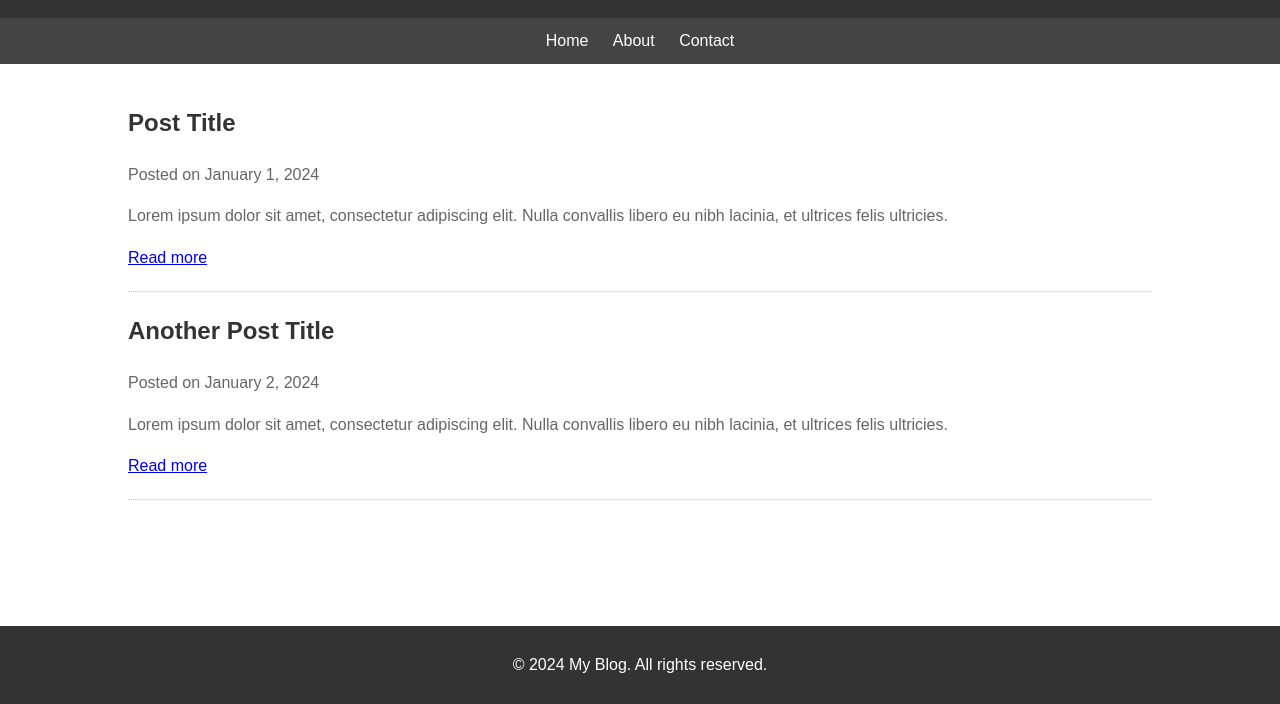
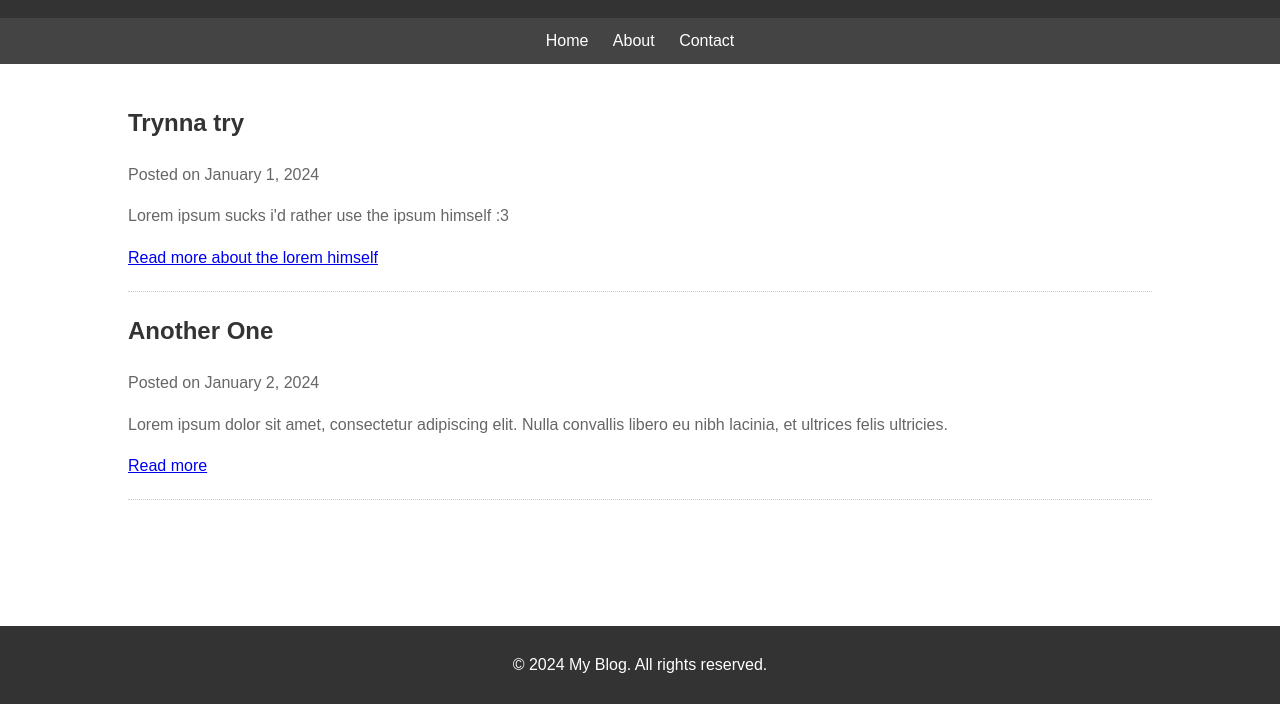
Before and after one commit to sshprotocolla/sshprotocolla.github.io, a plain HTML site: page index.html in a window 1280 px wide. Shown: the part 96-800 px from the top of the page. Drawn offline with Linux system fonts and the light colour scheme.

Commit message:
Update index.html

```diff
--- a/index.html
+++ b/index.html
@@ -68,13 +68,13 @@
     </nav>
     <div class="container">
         <div class="post">
-            <h2>Post Title</h2>
+            <h2>Trynna try</h2>
             <p>Posted on January 1, 2024</p>
-            <p>Lorem ipsum dolor sit amet, consectetur adipiscing elit. Nulla convallis libero eu nibh lacinia, et ultrices felis ultricies.</p>
-            <a href="#">Read more</a>
+            <p>Lorem ipsum sucks i'd rather use the ipsum himself :3</p>
+            <a href="https://en.wikipedia.org/wiki/Lorem_ipsum">Read more about the lorem himself</a>
         </div>
         <div class="post">
-            <h2>Another Post Title</h2>
+            <h2>Another One</h2>
             <p>Posted on January 2, 2024</p>
             <p>Lorem ipsum dolor sit amet, consectetur adipiscing elit. Nulla convallis libero eu nibh lacinia, et ultrices felis ultricies.</p>
             <a href="#">Read more</a>
```
